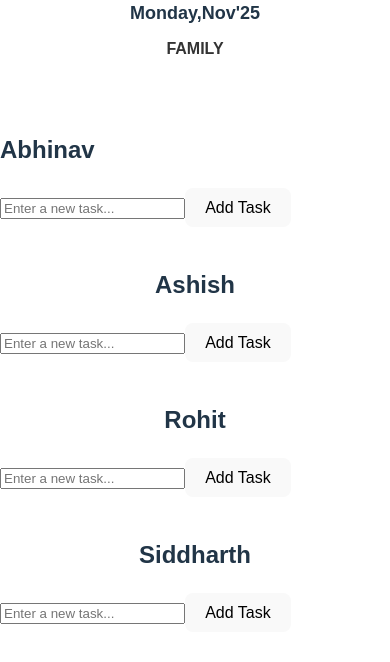
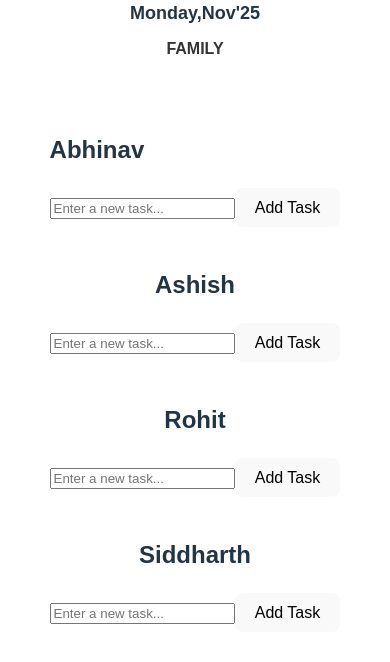
Before and after one commit to abhinav22-X/tikki, a React app in the folder tikki/: page / in a window 390 px wide. Shown: the top 662 px of the page. Built offline with nearby package versions, Linux system fonts and the light colour scheme; the HTML template or start-up script is replaced by a standard one.

Commit message:
horizontal bar & vertical bar on phone

```diff
--- a/tikki/src/Tick/Tikks.css
+++ b/tikki/src/Tick/Tikks.css
@@ -77,8 +77,9 @@ h4 {
 
 /* Mobile responsiveness */
 @media (max-width: 768px) {
-	.container {
-		padding: 10px;
+	.task-list-container {
+		flex-direction: column;
+		align-items: center;
 	}
 	.task-list {
 		width: 100%;
```
